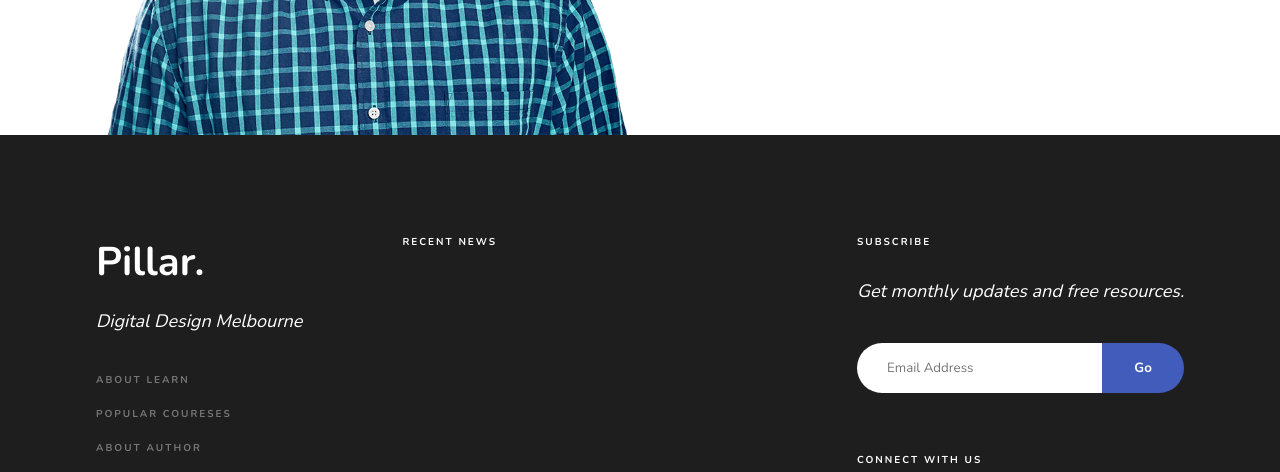
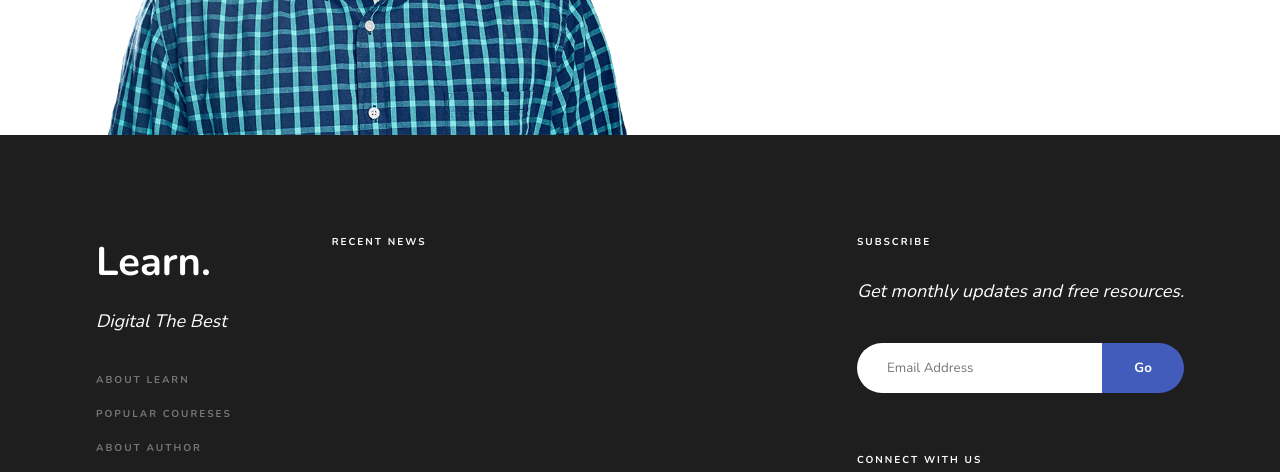
Before and after one commit to itscarew/learn-landing-page, a website: page index.html in a window 1280 px wide. Shown: the part 3127-3599 px from the top of the page. Drawn offline with nearby package versions, Linux system fonts and the light colour scheme.

Commit message:
few tweaks

```diff
--- a/index.html
+++ b/index.html
@@ -245,10 +245,10 @@
                 <div class="footer__items_top_item_nav">
                   <div class="footer__items_top_item_nav_navlist">
                     <div class="footer__items_top_item_nav_navlist_title">
-                      Pillar.
+                      Learn.
                     </div>
                     <div class="footer__items_top_item_nav_navlist_subtitle">
-                      Digital Design Melbourne
+                      Digital The Best
                     </div>
                     <ul class="footer__items_top_item_nav_navlist_list">
                       <li><a href="#"> About Learn </a></li>
```
